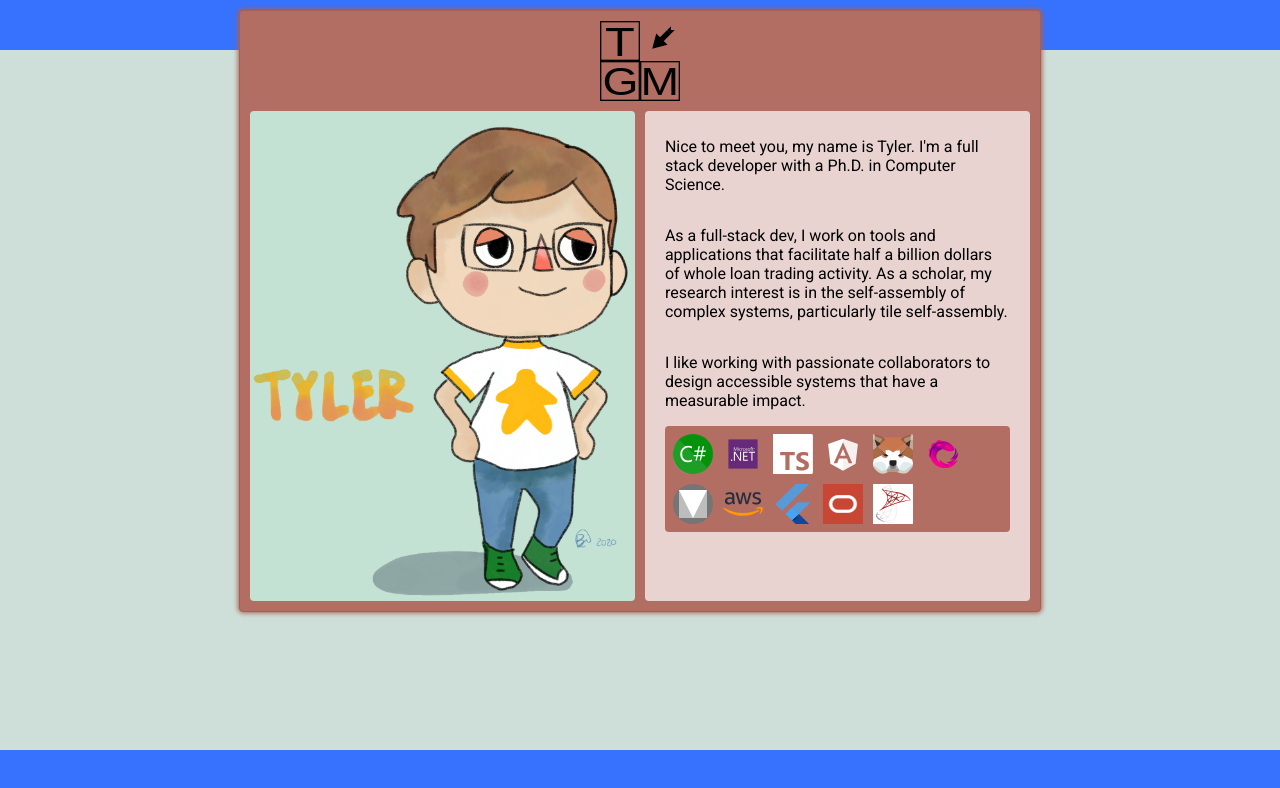
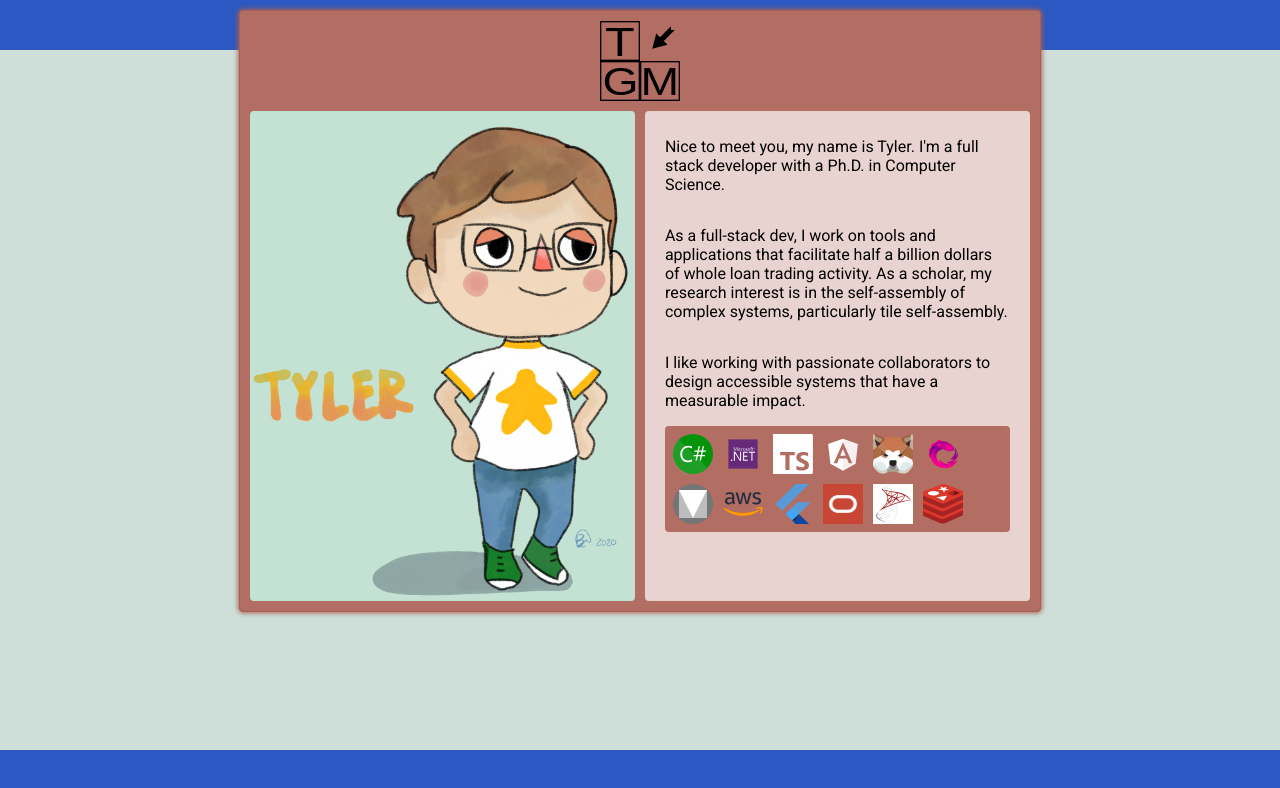
Before and after one commit to tgmoore/portfolio, an Angular app: page / in a window 1280 px wide. Both pictures are taken after a click on the button 640 px from the left and 61 px from the top of the page. Shown: the top 788 px of the page. Built offline with nearby package versions, Linux system fonts and the light colour scheme.

Commit message:
updated to standalone components

```diff
--- a/src/app/about-me/about-me.component.html
+++ b/src/app/about-me/about-me.component.html
@@ -49,6 +49,8 @@
         <img class="icon" src="/assets/tech/odb.png" alt="Oracle DB" title="Oracle DB, PL/SQL"/>
         <!-- By Microsoft, public domain -->
         <img class="icon white" src="/assets/tech/tsql.svg" alt="Microsoft SQL Server" title="MSSQL, T-SQL" />
+        <!-- By Redis, CC BY-SA 4.0 DEED -->
+        <img class="icon" src="/assets/tech/redis.svg" alt="Redis" title="Redis" />
       </div>
     </div>
   </div>
--- a/src/app/about-me/about-me.component.ts
+++ b/src/app/about-me/about-me.component.ts
@@ -1,4 +1,5 @@
 import { animate, state, style, transition, trigger, AnimationEvent } from '@angular/animations';
+import { AsyncPipe, NgClass, NgIf, NgOptimizedImage } from '@angular/common';
 import { BreakpointObserver } from '@angular/cdk/layout';
 import { Component } from '@angular/core';
 
@@ -6,6 +7,7 @@ import { map } from 'rxjs';
 
 @Component({
   selector: 'about-me',
+  standalone: true,
   templateUrl: './about-me.component.html',
   styleUrls: ['./about-me.component.scss'],
   animations: [
@@ -27,7 +29,8 @@ import { map } from 'rxjs';
         animate('.2s')
       ])
     ])
-  ]
+  ],
+  imports: [AsyncPipe, NgClass, NgIf, NgOptimizedImage]
 })
 export class AboutMeComponent {
   isExpanded = false;
--- a/src/app/bar/bar.component.ts
+++ b/src/app/bar/bar.component.ts
@@ -2,6 +2,7 @@ import { Component } from '@angular/core';
 
 @Component({
   selector: 'bar',
+  standalone: true,
   templateUrl: './bar.component.html',
   styleUrls: ['./bar.component.scss']
 })
--- a/src/app/portfolio-cards/portfolio-cards.component.ts
+++ b/src/app/portfolio-cards/portfolio-cards.component.ts
@@ -2,6 +2,7 @@ import { Component, ChangeDetectionStrategy } from '@angular/core';
 
 @Component({
   selector: 'portfolio-cards',
+  standalone: true,
   templateUrl: './portfolio-cards.component.html',
   styleUrls: ['./portfolio-cards.component.scss'],
   changeDetection: ChangeDetectionStrategy.OnPush
--- a/src/main.ts
+++ b/src/main.ts
@@ -1,12 +1,14 @@
+import { bootstrapApplication } from '@angular/platform-browser';
 import { enableProdMode } from '@angular/core';
-import { platformBrowserDynamic } from '@angular/platform-browser-dynamic';
+import { provideAnimationsAsync } from '@angular/platform-browser/animations/async';
 
-import { AppModule } from './app/app.module';
+import { AppComponent } from './app/app.component';
 import { environment } from './environments/environment';
 
 if (environment.production) {
   enableProdMode();
 }
 
-platformBrowserDynamic().bootstrapModule(AppModule)
-  .catch(err => console.error(err));
+bootstrapApplication(AppComponent, {
+  providers:[provideAnimationsAsync()]
+});
--- a/src/shared/variables.scss
+++ b/src/shared/variables.scss
@@ -1,7 +1,7 @@
 $azure: #cedfd9ff;
 $green: #4b543bff;
 $copper: #b26e63ff;
-$blue: #3772ffff;
+$blue: #2b58c2ff;
 
 $copper70: #e8d3d0ff;
 
```
Also changed, not shown: src/app/app.component.ts (+8 -2 lines), src/app/app.module.ts (deleted, +0 -26 lines), src/assets/tech/redis.svg (added).
